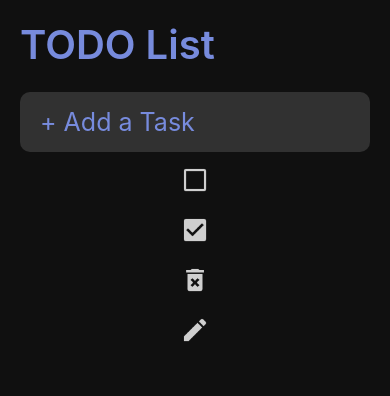
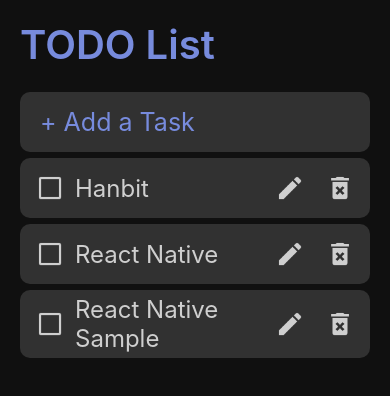
Before and after one commit to choi-day/react-native-todo, a React Native app: screen / in a window 390 px wide. Shown: the top 396 px of the page. Built offline with nearby package versions, Linux system fonts and the light colour scheme.

Commit message:
task컴포넌트 구현

```diff
--- a/src/App.js
+++ b/src/App.js
@@ -1,10 +1,11 @@
 import React, { useState } from "react";
-import { StatusBar } from "react-native";
+import { Dimensions, StatusBar } from "react-native";
 import styled, {ThemeProvider} from 'styled-components/native'
 import {theme} from './theme';
 import Input from './components/Input'
 import {images} from './images'
 import IconButton from "./components/IconButton";
+import Task from './components/Task';
 
 const Container = styled.SafeAreaView`
     flex: 1;
@@ -21,8 +22,14 @@
     margin: 20px;
 `;
 
+const List = styled.ScrollView`
+    flex: 1;
+    width: ${({width}) => width - 40}px;
+`;
+
 export default function App() {
     const [newTask, setNewTask] = useState('');
+    const width = Dimensions.get('window').width;
 
     const _addTask = () => {
         alert(`Add: ${newTask}`);
@@ -47,10 +54,11 @@
                     onChangeText={_handleTextChange}
                     onSubmitEditing={_addTask}
                 />
-                <IconButton type={images.uncompleted} />
-                <IconButton type={images.completed} />
-                <IconButton type={images.delete} />
-                <IconButton type={images.update} />
+                <List width = {width}>
+                    <Task text="Hanbit"/>
+                    <Task text="React Native"/>
+                    <Task text="React Native Sample" />
+                </List>
             </Container>
         </ThemeProvider>
     );
--- /dev/null
+++ b/src/components/Task.js
@@ -0,0 +1,37 @@
+import React, { useState } from 'react';
+import styled from 'styled-components/native';
+import PropTypes from 'prop-types';
+import IconButton from './IconButton';
+import { images } from '../images';
+
+const Container = styled.View`
+    flex-direction: row;
+    align-items: center;
+    background-color: ${({ theme }) => theme.itemBackground};
+    border-radius: 10px;
+    padding: 5px;
+    margin: 3px 0px;
+`;
+
+const Contents = styled.Text`
+    flex: 1;
+    font-size: 24px;
+    color: ${({ theme }) => theme.text};
+`;
+
+const Task = ({ text }) => {
+    return (
+    <Container>
+        <IconButton type={images.uncompleted}/>
+        <Contents>{text}</Contents>
+        <IconButton type={images.update} />
+        <IconButton type={images.delete} />
+    </Container>
+    );
+};
+
+Task.propTypes = {
+    text: PropTypes.string.isRequired
+};
+
+export default Task;
```
